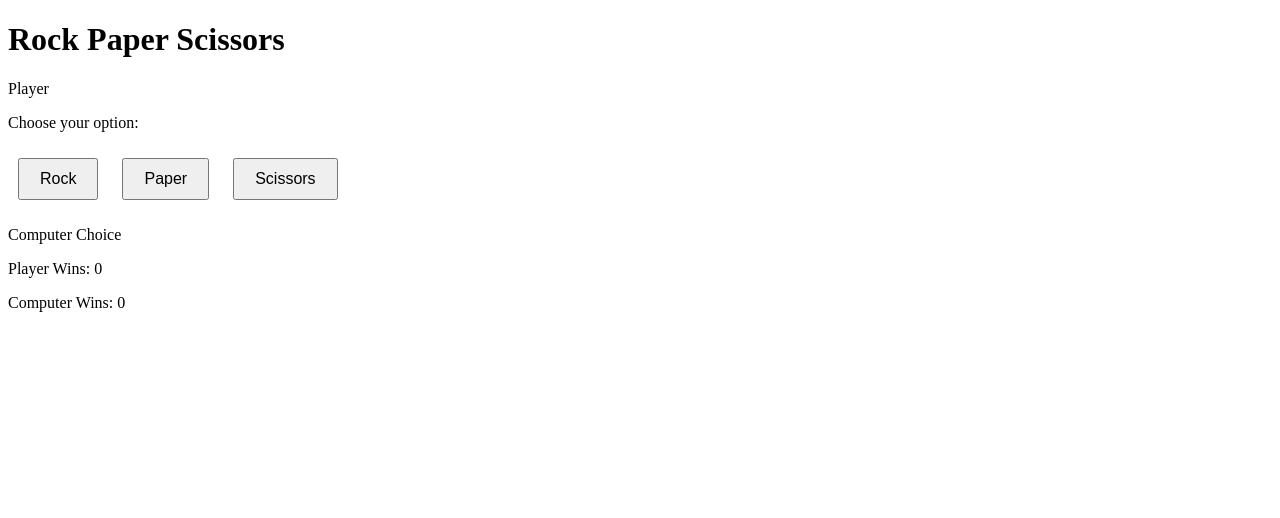
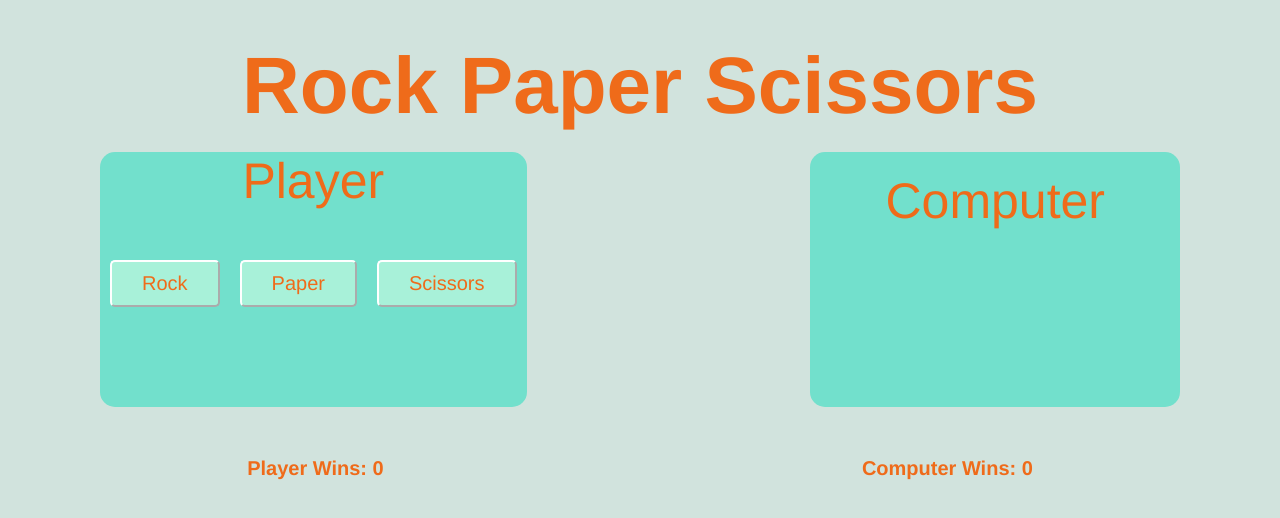
Before and after one commit to SaractPereira/Rock_Paper_Scissors_Odin_Project, a plain HTML site: page index.html in a window 1280 px wide. Drawn offline with Linux system fonts and the light colour scheme.

Commit message:
CSS styling

```diff
--- a/index.html
+++ b/index.html
@@ -6,22 +6,37 @@
     <title> Rock Paper Scissors</title>
     <link rel="stylesheet" href="style.css">
 </head>
-<body>
-    <h1>Rock Paper Scissors</h1>
-    <p>Player</p>
-    <p>Choose your option:</p>
-    <button id="rock" class="button">Rock</button>
-    <button id="paper" class="button">Paper</button>
-    <button id="scissors" class="button">Scissors</button>
-    <p>Computer Choice</p>
-    <div id="computer_choice"></div>
-    <div id="player_choice"></div>
+
+<body style="background-color: #d1e3dd;">
+    <div class="title">Rock Paper Scissors</div>
+    <div class="container">
+        <div class="playercontainer">
+            <div class="player">Player</div>
+            <div class="playerbuttons">
+                <button id="rock" class="button">Rock</button>
+                <button id="paper" class="button">Paper</button>
+                <button id="scissors" class="button">Scissors</button>
+            </div>
+        </div>
+        <div class="computercontainer">
+            <div class="computer_choice">Computer</div>
+            <div id="computer_choice" class="computerChoiceAnswer"></div>
+        </div>
+    </div>
     <div>
-        <p>Player Wins: <span id="player_wins">0</span></p>
-        <p>Computer Wins: <span id="computer_wins">0</span></p>
+        <div id="player_choice" class="decision"></div>
+        <div class="pontuationcontainer">
+            <div class="pontuation">
+                <div>Player Wins: <span id="player_wins">0</span></div>
+                <div>Computer Wins: <span id="computer_wins">0</span></div>
+            </div>
+            <div id="game_status" class="game_status"></div>
+            <button id="restart" class="button_startagain" style="display:none;">Start Again!</button>
+            <button id="start" class= "newgame"style="display:none;"></button>
+        </div>
     </div>
-    <div id="game_status"></div>
-    <button id="restart" class="button" style="display:none;">Start Again!</button>
+
     <script src="script.js"></script>
 </body>
+
 </html>
--- a/script.js
+++ b/script.js
@@ -1,4 +1,3 @@
-
 const buttons = document.querySelectorAll('button');
 const playerChoiceDiv = document.getElementById('player_choice');
 const computerChoiceDiv = document.getElementById('computer_choice');
@@ -6,7 +5,7 @@ const playerWinsSpan = document.getElementById('player_wins');
 const computerWinsSpan = document.getElementById('computer_wins');
 const gameStatusDiv = document.getElementById('game_status');
 const restartButton = document.getElementById('restart');
-
+const startButton = document.getElementById('start');
 
 let playerWins = 0;
 let computerWins = 0;
@@ -15,6 +14,14 @@ let gameOver = false;
 buttons.forEach(button => {
     button.addEventListener('click', handleButtonClick);
 });
+
+startButton.addEventListener('click', startGame);
+
+function startGame() {
+    startButton.style.display = "none";
+    restartButton.style.display = "none";
+    restartGame();
+}
 
 function handleButtonClick() {
     if (gameOver) return;
@@ -75,7 +82,7 @@ function restartGame() {
     playerWinsSpan.textContent = playerWins;
     computerWinsSpan.textContent = computerWins;
     gameStatusDiv.textContent = "";
-    //restartButton.style.display = "none";
+    restartButton.style.display = "none";
     gameOver = false;
-
+    startButton.style.display = "block";
 }
--- a/style.css
+++ b/style.css
@@ -1,5 +1,127 @@
-button {
-    font-size: 16px;
-    padding: 10px 20px;
-    margin: 10px;
-  }
+.button {
+  font-size: 20px;
+  font-family: Roboto Arial, Helvetica, sans-serif;
+  color: rgb(239, 107, 26);
+  border-radius: 5px;
+  border-color: white;
+  padding: 10px 30px;
+  margin-left: 10px;
+  margin-right: 10px;
+  margin-top: 50px;
+  background-color: #a8f1d9;
+}
+
+.title {
+  color: rgb(239, 107, 26);
+  font-family: Roboto Arial, Helvetica, sans-serif;
+  font-size: 80px;
+  font-weight: 700;
+  display: flex;
+  justify-content: center;
+  margin-top: 40px;
+}
+
+.playercontainer {
+  display: flex;
+  flex-direction: column;
+  background-color: #72e0cc;
+  border-radius: 15px;
+  margin-right: 100px;
+}
+
+.player {
+  color: rgb(239, 107, 26);
+  font-size: 50px;
+  font-family: Roboto Arial, Helvetica, sans-serif;
+  display: flex;
+  justify-content: center;
+}
+
+.playerbuttons {
+  display: flex;
+  margin-bottom: 100px;
+}
+
+.container {
+  display: flex;
+  margin-top: 20px;
+  justify-content: space-around;
+}
+
+.computercontainer {
+  background-color: #72e0cc;
+  border-radius: 15px;
+  padding-left: 75px;
+  padding-right: 75px;
+
+}
+
+.computer_choice {
+  display: flex;
+  color: rgb(239, 107, 26);
+  font-size: 50px;
+  font-family: Roboto Arial, Helvetica, sans-serif;
+  margin-top: 20px;
+}
+
+.computerChoiceAnswer {
+  color: rgb(239, 107, 26);
+  font-size: 25px;
+  font-family: Roboto Arial, Helvetica, sans-serif;
+  display: flex;
+  padding-left: 50px;
+  padding-top: 10px;
+  padding-bottom: 10px;
+  margin-top: 35px;
+}
+
+.decision {
+  display: flex;
+  color: #78ce4a;
+  border-color;
+  font-size: 90px;
+  font-family: Roboto Arial, Helvetica, sans-serif;
+  font-weight: bold;
+  justify-content: center;
+}
+
+.pontuationcontainer {
+  color: rgb(239, 107, 26);
+  font-size: 20px;
+  font-family: Roboto Arial, Helvetica, sans-serif;
+  display: flex;
+  flex-direction: column;
+  justify-content: space-evenly;
+}
+
+.pontuation {
+  display: flex;
+  justify-content: space-around;
+  margin-top: 50px;
+  font-weight: bold;
+}
+
+.game_status {
+  display: flex;
+  justify-content: center;
+  font-size: 100px;
+  color: red;
+}
+
+.button_startagain {
+  font-size: 20px;
+  font-family: Roboto Arial, Helvetica, sans-serif;
+  color: rgb(239, 107, 26);
+  border-radius: 5px;
+  border-color: white;
+  padding: 10px 30px;
+  margin: 50px;
+  margin-left: 10px;
+  background-color: #72e0cc;
+}
+
+.newgame {
+  background-color:  #d1e3dd;
+  border-color:  #d1e3dd;
+  border-style: none;
+}
```
